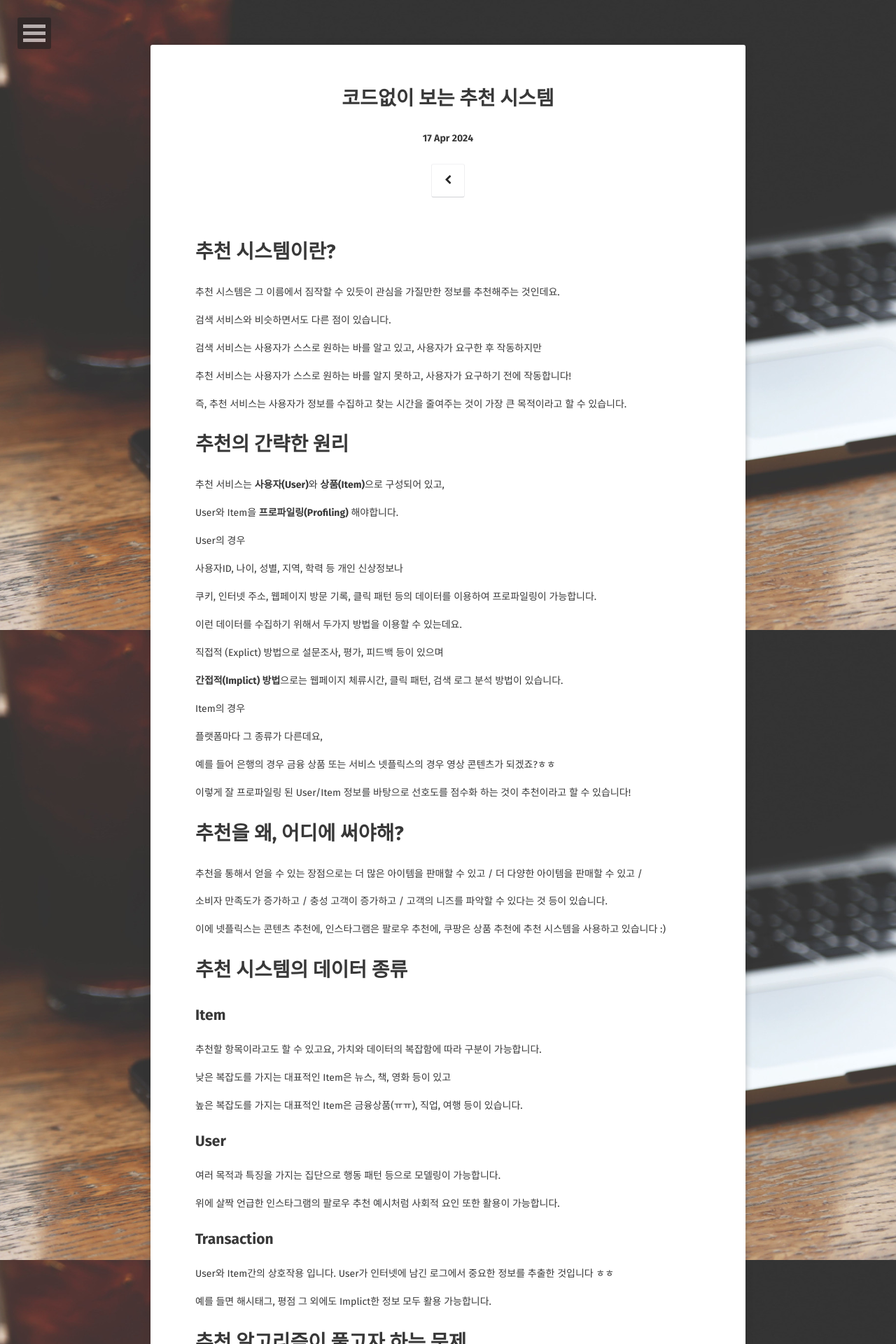
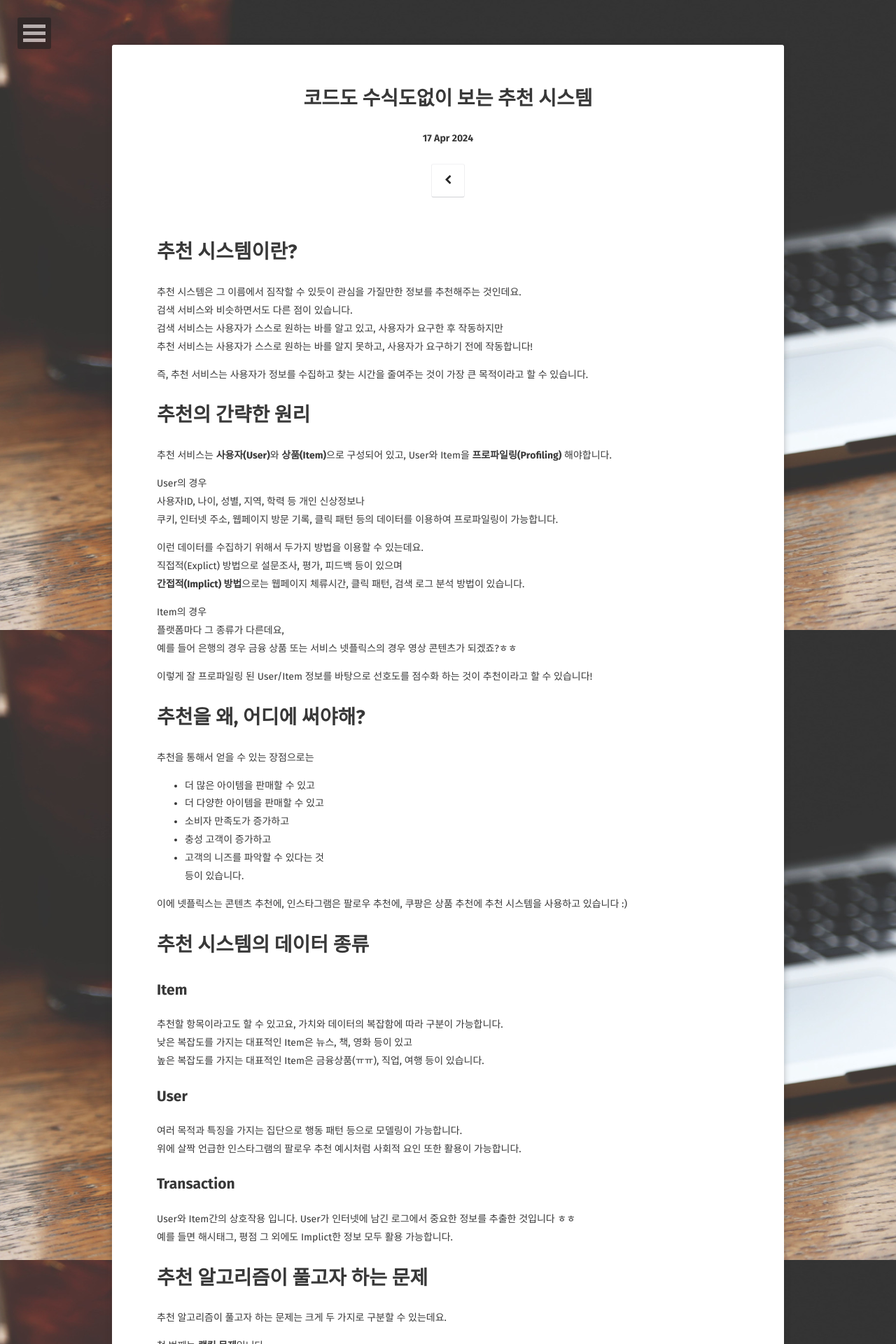
Before and after one commit to sdtrd011/sdtrd011.github.io, a Jekyll site: the page built from _posts/2024-04-17-RecSys.md, in a window 1280 px wide. Shown: the top 1920 px of the page at 70% size. Built offline with Jekyll 4.4.1, drawn with Linux system fonts in a browser that asks for light colours; some web fonts are replaced; comment, search, counter and statistics services are not loaded; some of the changed text lies outside the part shown.

Commit message:
Style Change

```diff
--- a/_posts/2024-04-17-RecSys.md
+++ b/_posts/2024-04-17-RecSys.md
@@ -1,6 +1,6 @@
 ---
 layout: post
-title: "코드없이 보는 추천 시스템"
+title: "코드도 수식도없이 보는 추천 시스템"
 date: 2024-04-17
 excerpt: "추천 시스템에 대한 기본 설명"
 tags: [Recommendation]
@@ -9,76 +9,56 @@ comments: true
 
 # 추천 시스템이란?
 
-
 추천 시스템은 그 이름에서 짐작할 수 있듯이 관심을 가질만한 정보를 추천해주는 것인데요.
-
 검색 서비스와 비슷하면서도 다른 점이 있습니다.
-
 검색 서비스는 사용자가 스스로 원하는 바를 알고 있고, 사용자가 요구한 후 작동하지만
-
 추천 서비스는 사용자가 스스로 원하는 바를 알지 못하고, 사용자가 요구하기 전에 작동합니다!
-
 
 즉, 추천 서비스는 사용자가 정보를 수집하고 찾는 시간을 줄여주는 것이 가장 큰 목적이라고 할 수 있습니다.
 
-
 # 추천의 간략한 원리
 
-추천 서비스는 **사용자(User)**와 **상품(Item)**으로 구성되어 있고,
-
-User와 Item을 **프로파일링(Profiling)** 해야합니다.
-
+추천 서비스는 **사용자(User)**와 **상품(Item)**으로 구성되어 있고, User와 Item을 **프로파일링(Profiling)** 해야합니다.
 
 User의 경우
-
 사용자ID, 나이, 성별, 지역, 학력 등 개인 신상정보나
-
 쿠키, 인터넷 주소, 웹페이지 방문 기록, 클릭 패턴 등의 데이터를 이용하여 프로파일링이 가능합니다.
 
 이런 데이터를 수집하기 위해서 두가지 방법을 이용할 수 있는데요.
-
-직접적 (Explict) 방법으로 설문조사, 평가, 피드백 등이 있으며
-
+직접적(Explict) 방법으로 설문조사, 평가, 피드백 등이 있으며
 **간접적(Implict) 방법**으로는 웹페이지 체류시간, 클릭 패턴, 검색 로그 분석 방법이 있습니다.
 
-
 Item의 경우
-
 플랫폼마다 그 종류가 다른데요,
-
 예를 들어 은행의 경우 금융 상품 또는 서비스 넷플릭스의 경우 영상 콘텐츠가 되겠죠?ㅎㅎ
-
 
 이렇게 잘 프로파일링 된 User/Item 정보를 바탕으로 선호도를 점수화 하는 것이 추천이라고 할 수 있습니다!
 
 # 추천을 왜, 어디에 써야해?
 
-추천을 통해서 얻을 수 있는 장점으로는 더 많은 아이템을 판매할 수 있고 / 더 다양한 아이템을 판매할 수 있고 /
-
-소비자 만족도가 증가하고 / 충성 고객이 증가하고 / 고객의 니즈를 파악할 수 있다는 것 등이 있습니다.
+추천을 통해서 얻을 수 있는 장점으로는
+* 더 많은 아이템을 판매할 수 있고
+* 더 다양한 아이템을 판매할 수 있고
+* 소비자 만족도가 증가하고
+* 충성 고객이 증가하고
+* 고객의 니즈를 파악할 수 있다는 것
+등이 있습니다.
 
 이에 넷플릭스는 콘텐츠 추천에, 인스타그램은 팔로우 추천에, 쿠팡은 상품 추천에 추천 시스템을 사용하고 있습니다 :)
 
 # 추천 시스템의 데이터 종류
 
 ## Item
-
 추천할 항목이라고도 할 수 있고요, 가치와 데이터의 복잡함에 따라 구분이 가능합니다.
-
 낮은 복잡도를 가지는 대표적인 Item은 뉴스, 책, 영화 등이 있고
-
 높은 복잡도를 가지는 대표적인 Item은 금융상품(ㅠㅠ), 직업, 여행 등이 있습니다.
 
 ## User
-
 여러 목적과 특징을 가지는 집단으로 행동 패턴 등으로 모델링이 가능합니다.
-
 위에 살짝 언급한 인스타그램의 팔로우 추천 예시처럼 사회적 요인 또한 활용이 가능합니다.
 
 ## Transaction
-
 User와 Item간의 상호작용 입니다. User가 인터넷에 남긴 로그에서 중요한 정보를 추출한 것입니다 ㅎㅎ
-
 예를 들면 해시태그, 평점 그 외에도 Implict한 정보 모두 활용 가능합니다.
 
 # 추천 알고리즘이 풀고자 하는 문제
@@ -86,40 +66,27 @@ User와 Item간의 상호작용 입니다. User가 인터넷에 남긴 로그에
 추천 알고리즘이 풀고자 하는 문제는 크게 두 가지로 구분할 수 있는데요.
 
 첫 번째는 **랭킹 문제**입니다.
-
 이름에서 짐작할 수 있듯이, 특정 User가 좋아할만한 Top-K Item 또는 특정 Item을 좋아할만한 Top-K User를 찾는 문제로
-
 순서가 중요하게 때문에 평점이나 점수를 정확하게 예측 할 필요는 없습니다!
 
-
 두 번째는 **예측 문제**입니다.
-
 평점(or 점수)를 예측하는 게 목적으로 User-Item 행렬을 채우는 문제를 푸는 것 입니다.
 
 # 추천 알고리즘의 종류
 
 ## 콘텐츠 기반(Contents-based Recommender System)
-
 사용자가 과거에 좋아했던 아이템을 파악하고, 그 아이템과 비슷한 아이템을 추천하는 방법입니다.
-
 예를 들어, 과거에 스파이더 맨 영화에 평점 4.5를 준 사용자에겐 타이타닉 보다는 캡틴 마블을 추천하는 식입니다.
 
 ## 협업필터링(Collaborative Filtering)
-
-비슷한 성향 또는 취향을 가지는 다른 유저가 좋아한 아이템을 현재 유저에게 추천하는 방식으로
-
-간단하면서도 수준 높은 정확도를 보여줍니다.
-
+비슷한 성향 또는 취향을 가지는 다른 유저가 좋아한 아이템을 현재 유저에게 추천하는 방식으로 간단하면서도 수준 높은 정확도를 보여줍니다.
 예를 들어, 스파이더맨에 평점 4.5를 준 두 명(A, B)의 유저가 있다면 유저 A가 과거에 좋아했던 캡틴 마블을 유저 B에게 추천하는 식입니다.
 
 ## Hybrid Recommender System
-
 콘텐츠 기반 추천과 협업 필터링 추천의 장, 단점을 상호 보완한 방법입니다.
-
 협업 필터링의 경우 새로운 아이템에 대한 추천이 부족한데 이를 콘텐츠 기반 기법이 보완해 줄 수 있습니다.
 
 ## 기타 추천 알고리즘
-
 * Context-based Recommendation : 위치 기반 또는 시간의 흐름에 따른 추천
 * Community-based Recommendation : 사용자의 친구 또는 속한 커뮤니티의 선호도를 바탕으로 추천 (예, SNS등의 뉴스 피드)
 * Knowledge-based Recommendateion : (Constraint based) 정해진 규칙을 바탕으로 또는 (Case based) 사용자 니즈와 해결책 중 가장 적합한 것을 골라서 추천
--- a/_sass/site.scss
+++ b/_sass/site.scss
@@ -102,7 +102,7 @@ body {
 }
 .wrapper {
 	width: 75%;
-	max-width: 850px;
+	max-width: 1100px;
 	margin: 4rem auto;
 	background: $white;
 	color: $color_tuatara;
@@ -118,7 +118,7 @@ body {
 }
 #disqus_thread {
 	width: 75%;
-	max-width: 850px;
+	max-width: 1100px;
 	margin: -3rem auto 4rem;
 	background: $white;
 	color: $color_tuatara;
```
Also changed, not shown: other parts of _posts/2024-04-17-RecSys.md (+3 -20 lines).
